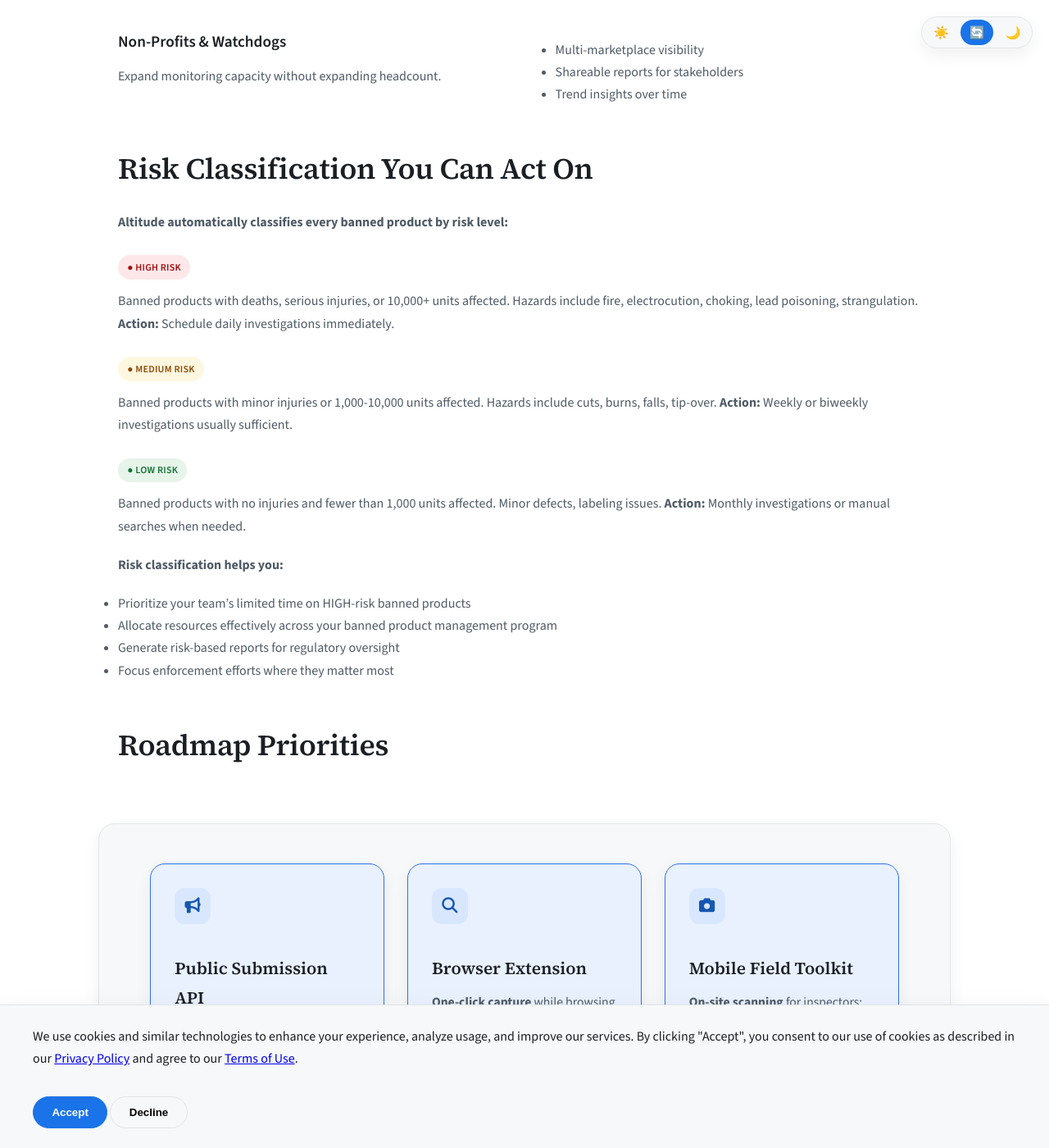
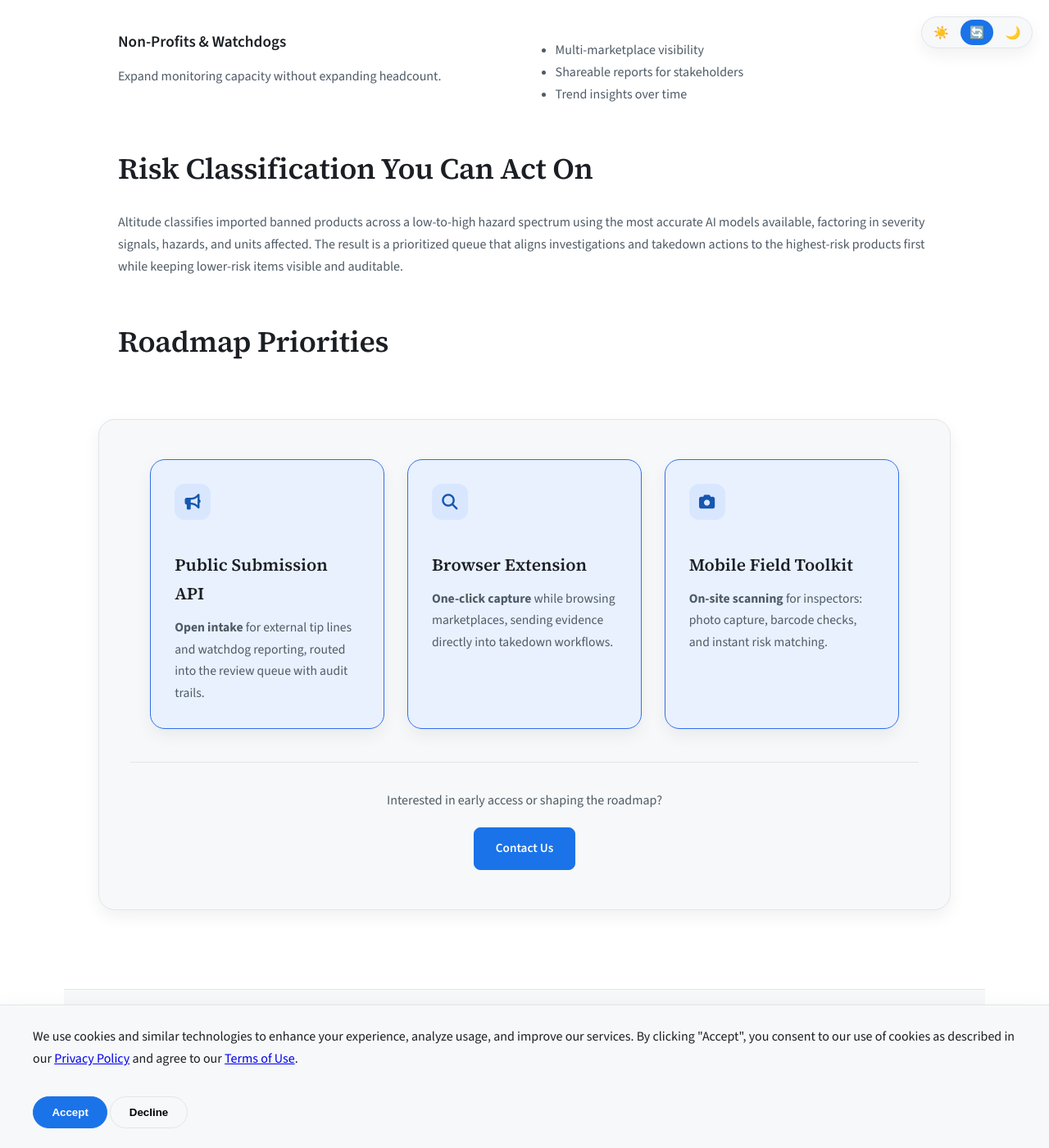
Before and after one commit to bizoton19/altitude, a Jekyll site: the page built from docs/index.md, in a window 1280 px wide and 1400 px high, scrolled down 4091 px. Shown: the whole window at 82% size. Built offline with Jekyll 4.4.1, drawn with Linux system fonts in a browser that asks for light colours.

Commit message:
Simplify risk classification section

```diff
--- a/docs/index.md
+++ b/docs/index.md
@@ -360,22 +360,7 @@ description: Automated banned product monitoring for regulatory agencies, manufa
 
 <h2>Risk Classification You Can Act On</h2>
 
-**Altitude automatically classifies every banned product by risk level:**
-
-### <span class="risk-badge risk-high">● HIGH RISK</span>
-Banned products with deaths, serious injuries, or 10,000+ units affected. Hazards include fire, electrocution, choking, lead poisoning, strangulation. **Action:** Schedule daily investigations immediately.
-
-### <span class="risk-badge risk-medium">● MEDIUM RISK</span>
-Banned products with minor injuries or 1,000-10,000 units affected. Hazards include cuts, burns, falls, tip-over. **Action:** Weekly or biweekly investigations usually sufficient.
-
-### <span class="risk-badge risk-low">● LOW RISK</span>
-Banned products with no injuries and fewer than 1,000 units affected. Minor defects, labeling issues. **Action:** Monthly investigations or manual searches when needed.
-
-**Risk classification helps you:**
-- Prioritize your team's limited time on HIGH-risk banned products
-- Allocate resources effectively across your banned product management program
-- Generate risk-based reports for regulatory oversight
-- Focus enforcement efforts where they matter most
+Altitude classifies imported banned products across a low‑to‑high hazard spectrum using the most accurate AI models available, factoring in severity signals, hazards, and units affected. The result is a prioritized queue that aligns investigations and takedown actions to the highest‑risk products first while keeping lower‑risk items visible and auditable.
 
 <h2>Roadmap Priorities</h2>
 
```
